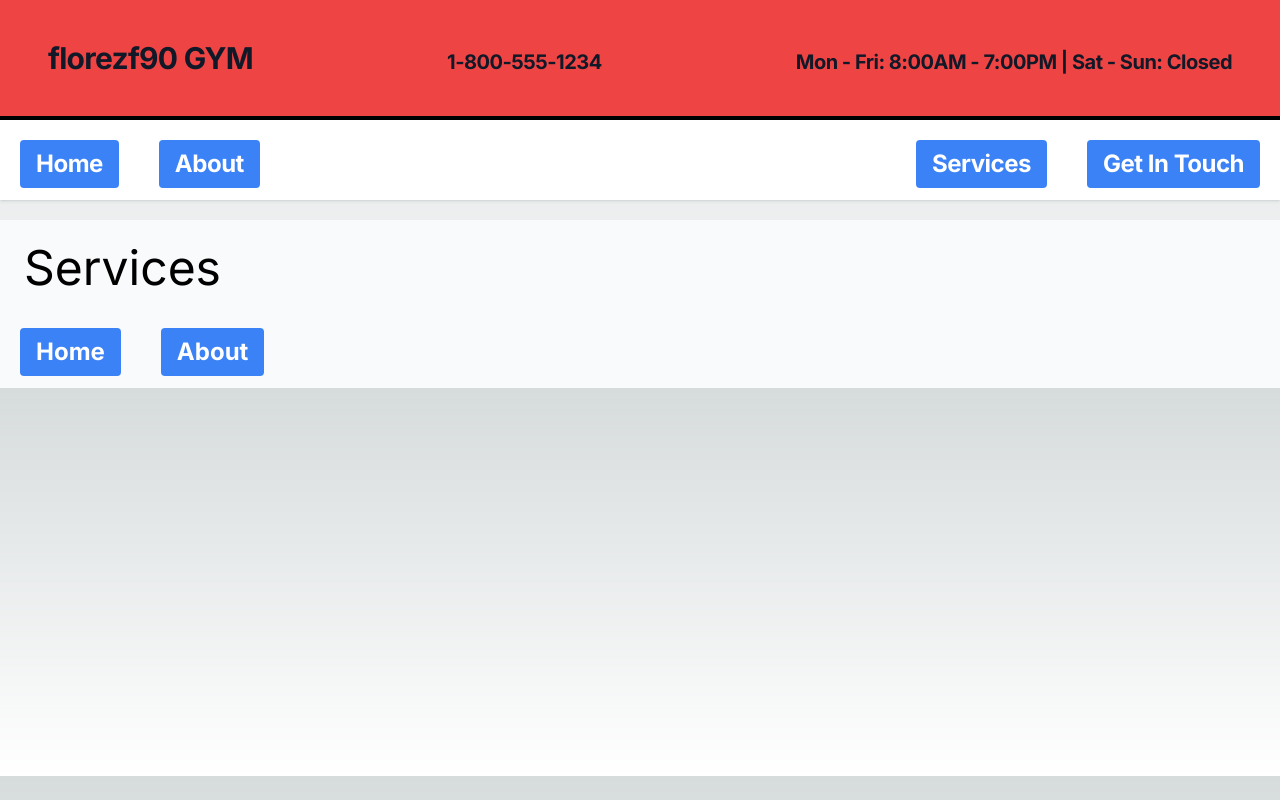
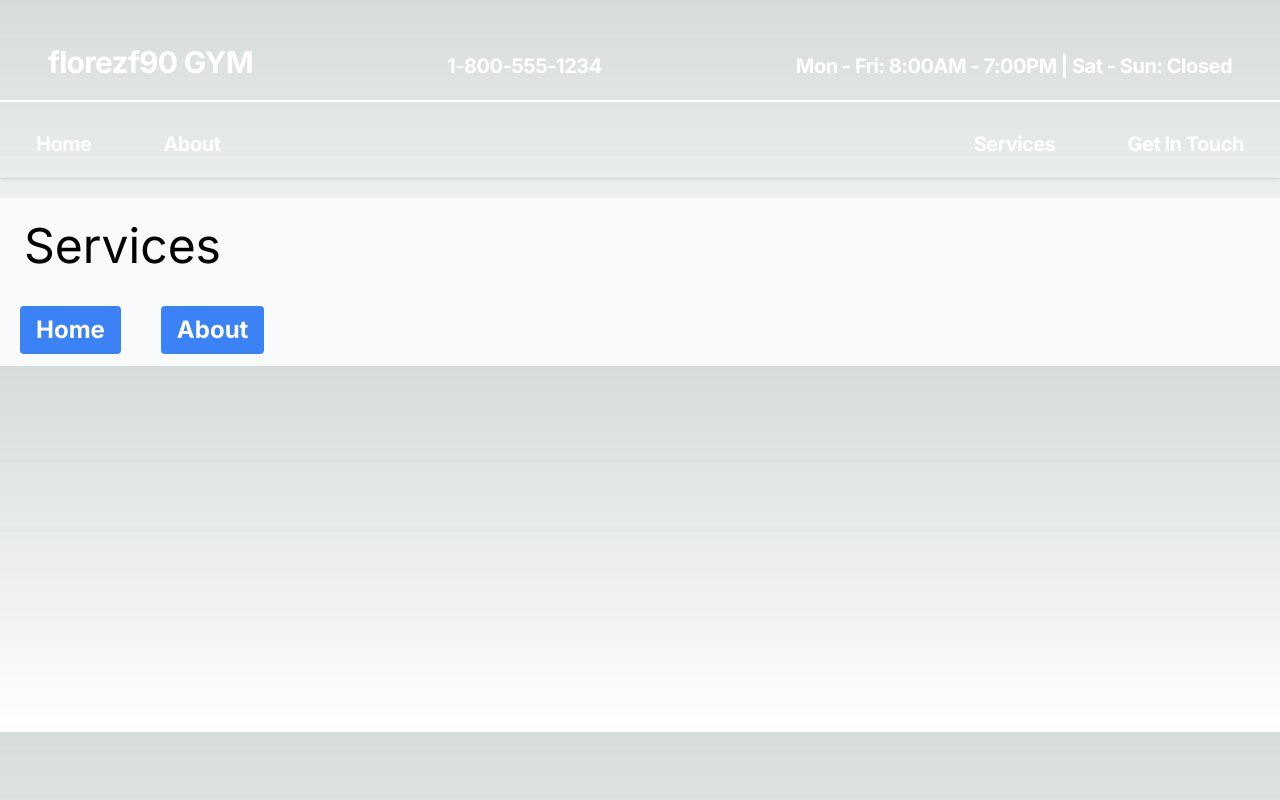
Before and after one commit to florezf90/gym, a Next.js app: page /services in a window 1280 px wide. Built offline with nearby package versions, Linux system fonts and the light colour scheme.

Commit message:
fixed page rendering performance by re formatting the background IMG file size, and also applied different css styling to reach the end goal styling

```diff
--- a/src/app/globals.css
+++ b/src/app/globals.css
@@ -38,7 +38,7 @@ body {
 
   background-size: cover;
   background-position: center;
-  background-image: url("../../public/gymgirl.webp");
+  background-image: url("../../public/gymgirltest.webp");
   background-attachment: fixed;
   height: 80vh;
   background-repeat: no-repeat;
--- a/src/app/layout.js
+++ b/src/app/layout.js
@@ -12,7 +12,7 @@ export const metadata = {
 export default function RootLayout({ children }) {
   return (
     <html lang="en">
-      <body className={`${inter.className} max-w-7xl mx-auto`}>
+      <body className={`${inter.className}`}>
         <Header />
         {children}
         </body>
--- a/src/app/page.js
+++ b/src/app/page.js
@@ -4,7 +4,7 @@ import './globals.css';
 export default function Home() {
 return (
 
-    <main className=" mt-5 backgroundIMG">
+    <main className=" mt-5 backgroundIMG ">
 
     </main>
 
--- a/src/app/services/page.jsx
+++ b/src/app/services/page.jsx
@@ -4,8 +4,8 @@ export default function Services() {
     return (
         <main className="container mx-auto bg-slate-50 text-black">
             <h1 className="text-5xl mt-5 p-6">Services</h1>
-            <Link href="/" className="m-5"><button className="bg-blue-500 hover:bg-blue-700 text-white font-bold py-2 px-4 rounded my-3 text-2xl ">Home</button></Link>
-            <Link href="/about" className="m-5"><button className="bg-blue-500 hover:bg-blue-700 text-white font-bold py-2 px-4 rounded my-3 text-2xl ">About</button></Link>
+            <Link href="/" className="m-5"><button aria-label="Home" className="bg-blue-500 hover:bg-blue-700 text-white font-bold py-2 px-4 rounded my-3 text-2xl ">Home</button></Link>
+            <Link href="/about" className="m-5"><button aria-label="About" className="bg-blue-500 hover:bg-blue-700 text-white font-bold py-2 px-4 rounded my-3 text-2xl ">About</button></Link>
         </main>
     );
 }
--- a/src/components/components.css
+++ b/src/components/components.css
@@ -1,5 +1,5 @@
 .divisor {
-    border-bottom: 4px solid black;
+    border-bottom: 2px solid white;
 }
 
 .sidebar {
@@ -7,7 +7,7 @@
     flex-direction: column;
     align-items: center;
     justify-content: center;
-    background-color: #f0f0f0;
+    background-color: #000000;
     padding: 20px;
     height: 100vh;
     width: 60%;
--- a/src/components/header.jsx
+++ b/src/components/header.jsx
@@ -28,39 +28,51 @@ export default function Header() {
 
 
     return (
-      <header className="bg-white shadow ">
-        <div className=" flex  flex-wrap justify-between mx-auto  bg-red-500  px-4 py-6 sm:px-6 lg:px-8 divisor">
-          <div className="text-3xl font-bold tracking-tight text-gray-900  p-4">
+      <header className=" shadow  max-w-7xl mx-auto ">
+        <div className=" flex  flex-wrap justify-between mx-auto    px-4 pt-7 pb-1 sm:px-6 lg:px-8 divisor">
+          <div className="text-3xl font-bold tracking-tight text-white  p-4">
             florezf90 GYM
           </div>
-          <div className="text-xl font-bold tracking-tight mt-2 text-gray-900  p-4">
+          <div className="text-xl font-bold tracking-tight mt-2 text-white  p-4">
             1-800-555-1234
           </div>
-          <div className="text-xl font-bold tracking-tight mt-2 text-gray-900  p-4">
+          <div className="text-xl font-bold tracking-tight mt-2 text-white  p-4">
             Mon - Fri: 8:00AM - 7:00PM | Sat - Sun: Closed
           </div>
         </div>
         <div className="text-xl flex justify-between font-bold tracking-tight mt-2  ">
           <div className="hide">
-            <Link href="/" className="m-5 text-2xl">
-              <button className="bg-blue-500 hover:bg-blue-700 text-white font-bold py-2 px-4 rounded my-3">
+            <Link href="/" className="m-5 text-xl">
+              <button
+                className="hover:text-gray-400 text-white font-bold py-2 px-4 rounded my-3"
+                aria-label="Home"
+              >
                 Home
               </button>
             </Link>
-            <Link href="/about" className="m-5 text-2xl">
-              <button className="bg-blue-500 hover:bg-blue-700 text-white font-bold py-2 px-4 rounded my-3">
+            <Link href="/about" className="m-5 text-xl">
+              <button
+                className="hover:text-gray-400 text-white font-bold py-2 px-4 rounded my-3"
+                aria-label="About"
+              >
                 About
               </button>
             </Link>
           </div>
           <div className="hide">
-            <Link href="/services" className="m-5 text-2xl">
-              <button className="bg-blue-500 hover:bg-blue-700 text-white font-bold py-2 px-4 rounded my-3">
+            <Link href="/services" className="m-5 text-xl">
+              <button
+                className="hover:text-gray-400 text-white font-bold py-2 px-4 rounded my-3"
+                aria-label="Services"
+              >
                 Services
               </button>
             </Link>
-            <Link href="/contact" className="m-5 text-2xl">
-              <button className="bg-blue-500 hover:bg-blue-700 text-white font-bold py-2 px-4 rounded my-3">
+            <Link href="/contact" className="m-5 text-xl">
+              <button
+                className="hover:text-gray-400 text-white font-bold py-2 px-4 rounded my-3"
+                aria-label="Contact"
+              >
                 Get In Touch
               </button>
             </Link>
@@ -69,14 +81,15 @@ export default function Header() {
         {isSmallScreen && (
           <button
             onClick={toggleMenu}
-            className=" ml-4 bg-blue-500 hover:bg-blue-700 text-white font-bold py-2 px-4 rounded my-3"
+            className=" ml-4  text-white font-bold py-2 px-4 rounded my-3"
           >
             <svg
               xmlns="http://www.w3.org/2000/svg"
               className="h-6 w-6"
               viewBox="0 0 24 24"
               stroke="currentColor"
-              style={{ color: "white"}}
+              style={{ color: "white" }}
+              aria-label="Menu"
             >
               <path
                 strokeLinecap="round"
@@ -90,24 +103,36 @@ export default function Header() {
 
         {isMenuOpen && isSmallScreen && (
           <div className="bg-gray-400 sidebarBg" onClick={toggleMenu}>
-            <div className="bg-gray-200 p-4 sidebar" onClick={toggleMenu}>
+            <div className="bg-black p-4 sidebar" onClick={toggleMenu}>
               <Link href="/" className="m-5 text-2xl">
-                <button className="bg-blue-500 hover:bg-blue-700 text-white font-bold py-2 px-4 rounded my-3">
+                <button
+                  className=" text-white font-bold py-2 px-4 rounded my-3"
+                  aria-label="Home"
+                >
                   Home
                 </button>
               </Link>
               <Link href="/about" className="m-5 text-2xl" onClick={toggleMenu}>
-                <button className="bg-blue-500 hover:bg-blue-700 text-white font-bold py-2 px-4 rounded my-3">
+                <button
+                  className=" text-white font-bold py-2 px-4 rounded my-3"
+                  aria-label="About"
+                >
                   About
                 </button>
               </Link>
               <Link href="/services" className="m-5 text-2xl">
-                <button className="bg-blue-500 hover:bg-blue-700 text-white font-bold py-2 px-4 rounded my-3">
+                <button
+                  className=" text-white font-bold py-2 px-4 rounded my-3"
+                  aria-label="Services"
+                >
                   Services
                 </button>
               </Link>
               <Link href="/contact" className="m-5 text-2xl">
-                <button className="bg-blue-500 hover:bg-blue-700 text-white font-bold py-2 px-4 rounded my-3">
+                <button
+                  className=" text-white font-bold py-2 px-4 rounded my-3"
+                  aria-label="Contact"
+                >
                   Get In Touch
                 </button>
               </Link>
```
Also changed, not shown: public/gymgirltest.webp (added), 1 other file (tests, documents, lock files or other folders).
